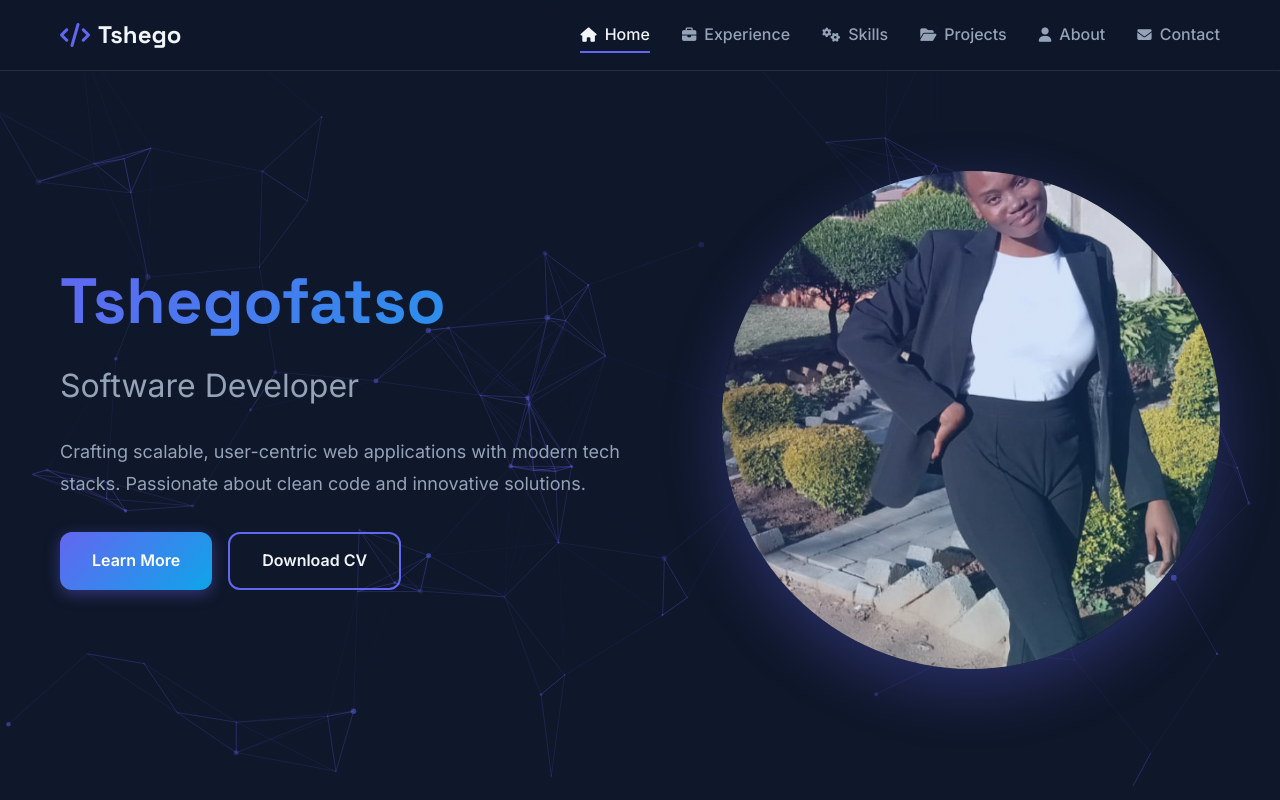
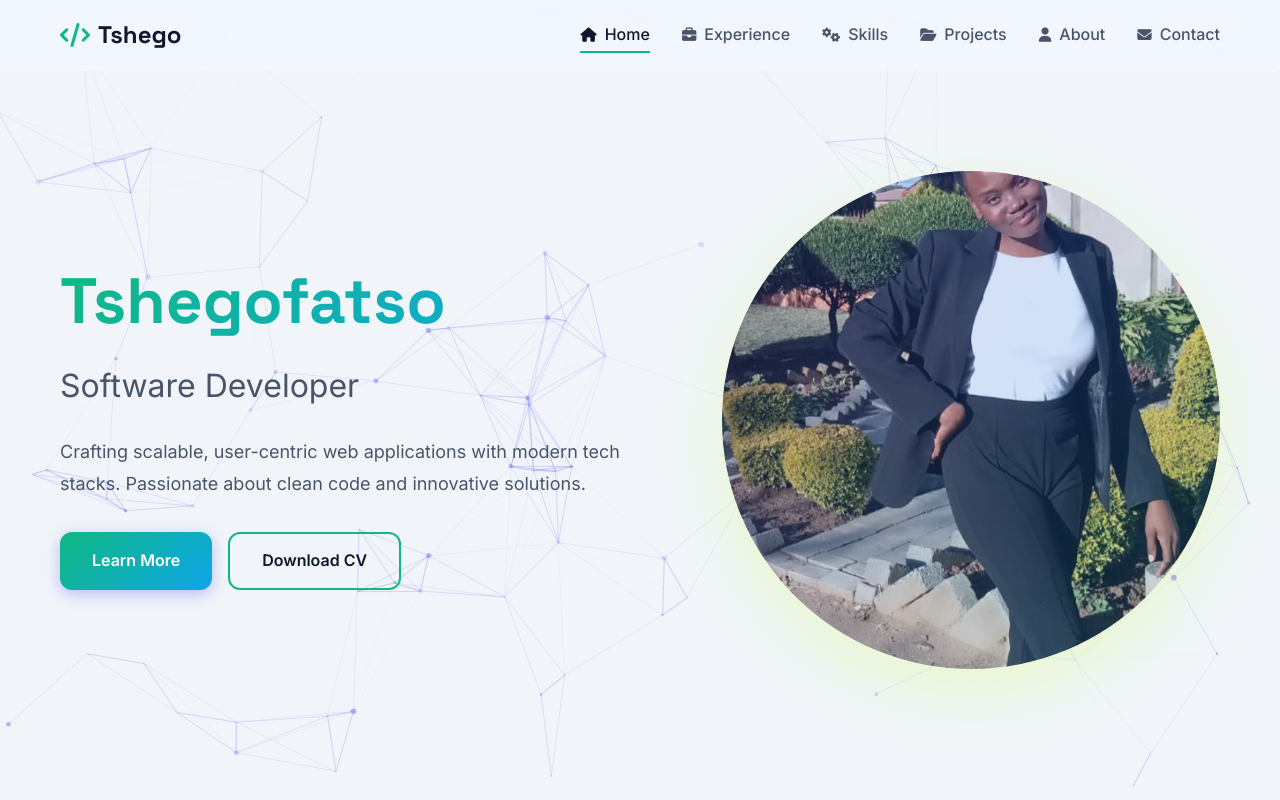
Before and after one commit to TsxgowLetshwiti/first_portfolio, a plain HTML site: page indexf.html in a window 1280 px wide. Shown: the top 800 px of the page. Drawn offline with nearby package versions, Linux system fonts and the light colour scheme.

Commit message:
portfolio colour theme updates

```diff
--- a/style.css
+++ b/style.css
@@ -1,19 +1,19 @@
 /* ===== Root Variables ===== */
 :root {
-  --primary: #6366f1;
-  --primary-dark: #4f46e5;
-  --primary-light: #818cf8;
+  --primary: #10b981;
+  --primary-dark: #059669;
+  --primary-light: #34d399;
   --secondary: #0ea5e9;
-  --dark: #0f172a;
-  --dark-lighter: #1e293b;
-  --dark-light: #334155;
-  --text: #f1f5f9;
-  --text-muted: #94a3b8;
+  --dark: #f1f5f9;
+  --dark-lighter: #e2e8f0;
+  --dark-light: #cbd5e1;
+  --text: #0f172a;
+  --text-muted: #475569;
   --accent: #06b6d4;
   --success: #10b981;
   --gradient: linear-gradient(135deg, var(--primary) 0%, var(--secondary) 100%);
-  --shadow: 0 10px 30px rgba(0, 0, 0, 0.3);
-  --shadow-sm: 0 4px 12px rgba(0, 0, 0, 0.2);
+  --shadow: 0 10px 30px rgba(0, 0, 0, 0.1);
+  --shadow-sm: 0 4px 12px rgba(0, 0, 0, 0.08);
   --radius: 12px;
   --transition: all 0.3s cubic-bezier(0.4, 0, 0.2, 1);
 }
@@ -49,7 +49,7 @@ body {
   position: fixed;
   top: 0;
   width: 100%;
-  background: rgba(15, 23, 42, 0.95);
+  background: rgba(242, 246, 255, 0.95);
   padding: 1rem 0;
   z-index: 1000;
   border-bottom: 1px solid rgba(255, 255, 255, 0.1);
@@ -239,7 +239,7 @@ body {
   aspect-ratio: 1;
   background: var(--gradient);
   border-radius: 50%;
-  box-shadow: 0 20px 60px rgba(99, 102, 241, 0.3);
+  box-shadow: 0 20px 60px rgba(209, 255, 103, 0.3);
   position: relative;
   overflow: hidden;
   background-image: url('./Tsxgow.jpg');
```
